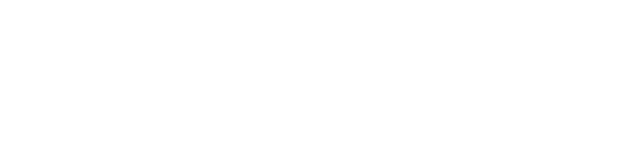
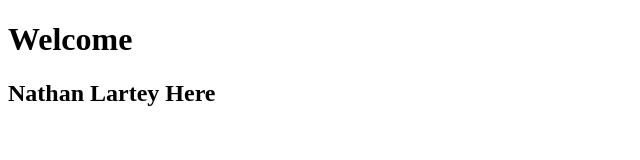
Before and after one commit to NATHANDA39/Dummy_File, a plain HTML site: page index.html in a window 1280 px wide. Shown: the whole page, without its empty margins (0-640 px from the left). Drawn offline with Linux system fonts and the light colour scheme.

Commit message:
add welcome msg

```diff
--- a/index.html
+++ b/index.html
@@ -5,6 +5,8 @@
     <meta name="viewport" content="width=device-width, initial-scale=1.0">
     <title>My project</title>
 </head>
+    <h1>Welcome</h1>
+    <h2>Nathan Lartey Here</h2>
 <body>
 
 </body>
```
